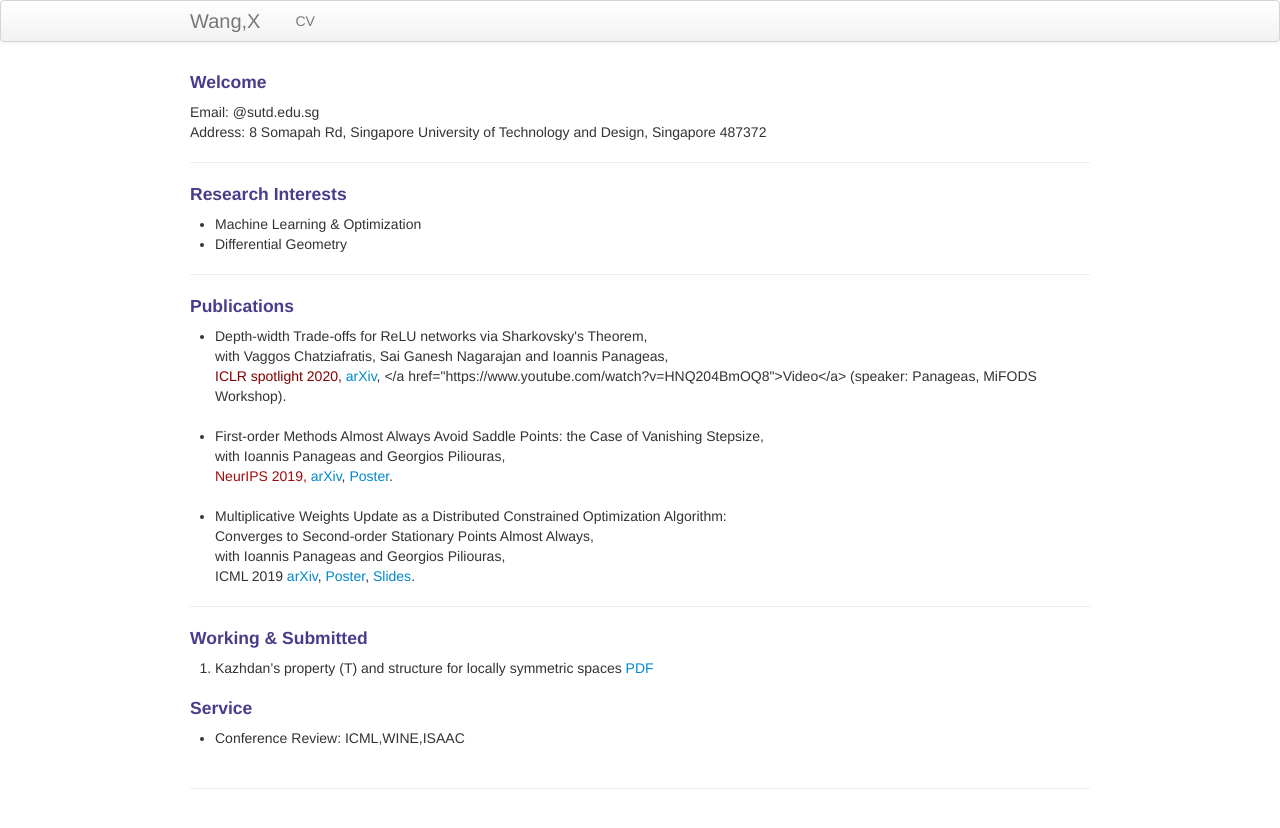
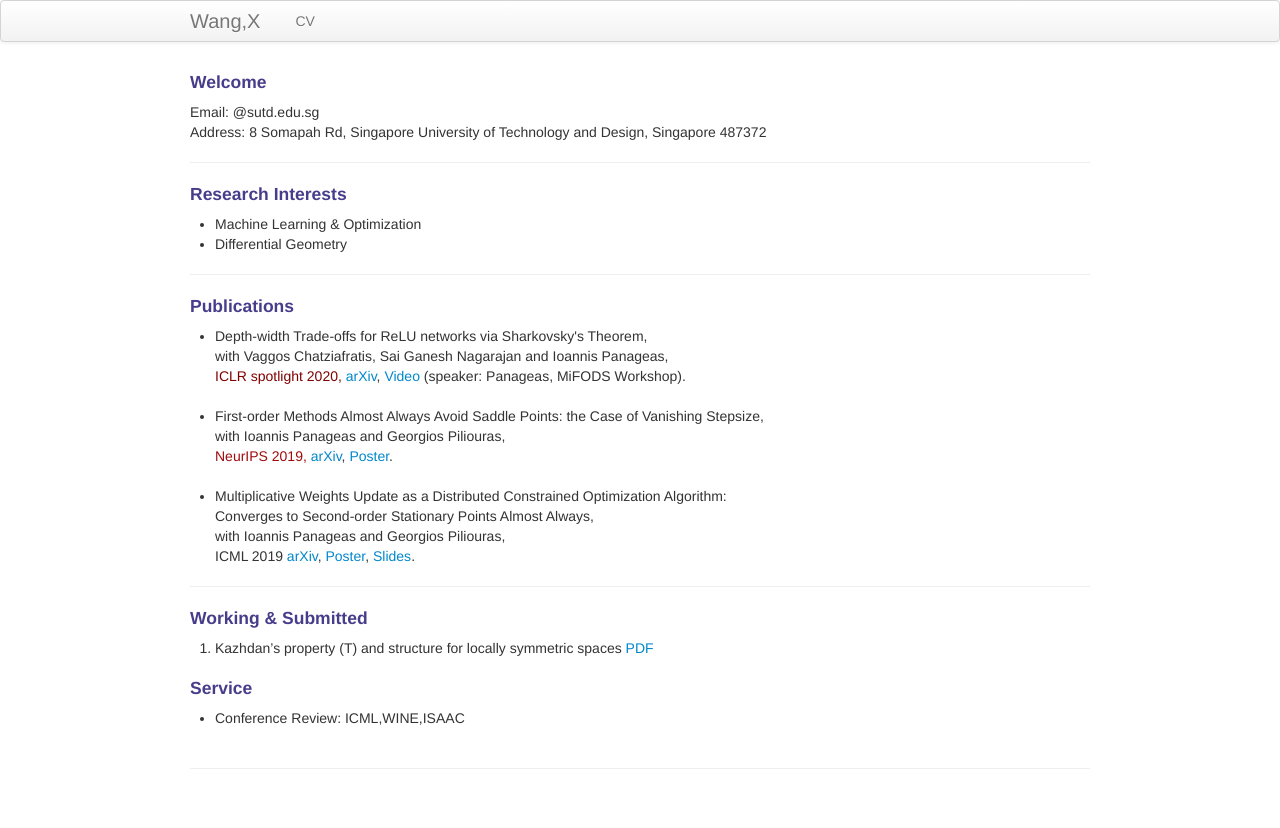
Before and after one commit to xiiaowang/xiiaowang.github.io, a Jekyll site: the page built from index.md, in a window 1280 px wide. Shown: the top 828 px of the page. Built offline with Jekyll 4.4.1, drawn with Linux system fonts in a browser that asks for light colours.

Commit message:
Update index.md

```diff
--- a/index.md
+++ b/index.md
@@ -40,7 +40,7 @@ keywords: machine learning, geometry
 ---
 <h4><a name="Publications"></a>Publications</h4>
 <ul>
-    <li> Depth-width Trade-offs for ReLU networks via Sharkovsky's Theorem, <br/> with Vaggos Chatziafratis, Sai Ganesh Nagarajan and Ioannis Panageas,<br/> <font color="maroon">ICLR spotlight 2020, </font> <a href="https://arxiv.org/abs/1912.04378">arXiv</a>, </a href="https://www.youtube.com/watch?v=HNQ204BmOQ8">Video</a> (speaker: Panageas, MiFODS Workshop).</li>
+    <li> Depth-width Trade-offs for ReLU networks via Sharkovsky's Theorem, <br/> with Vaggos Chatziafratis, Sai Ganesh Nagarajan and Ioannis Panageas,<br/> <font color="maroon">ICLR spotlight 2020, </font> <a href="https://arxiv.org/abs/1912.04378">arXiv</a>, <a href="https://www.youtube.com/watch?v=HNQ204BmOQ8">Video</a> (speaker: Panageas, MiFODS Workshop).</li>
     <br/>
    <li> First-order Methods Almost Always Avoid Saddle Points: the Case of Vanishing Stepsize, <br/> with Ioannis Panageas and Georgios Piliouras,<br/> <font color="navy blue">NeurIPS 2019,</font> <a href="http://arxiv.org/abs/1906.07772">arXiv</a>, <a href="https://www.dropbox.com/s/y25vze12a2lpivv/NIPS19_poster.pdf?dl=0">Poster</a>.</li>
     <br/>
```
